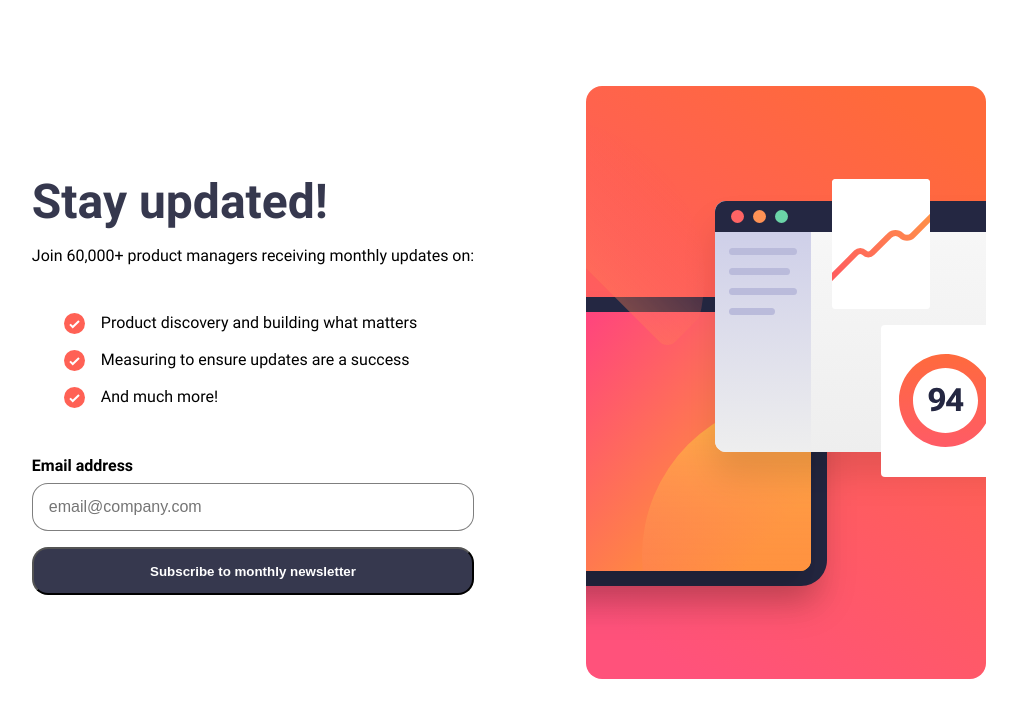
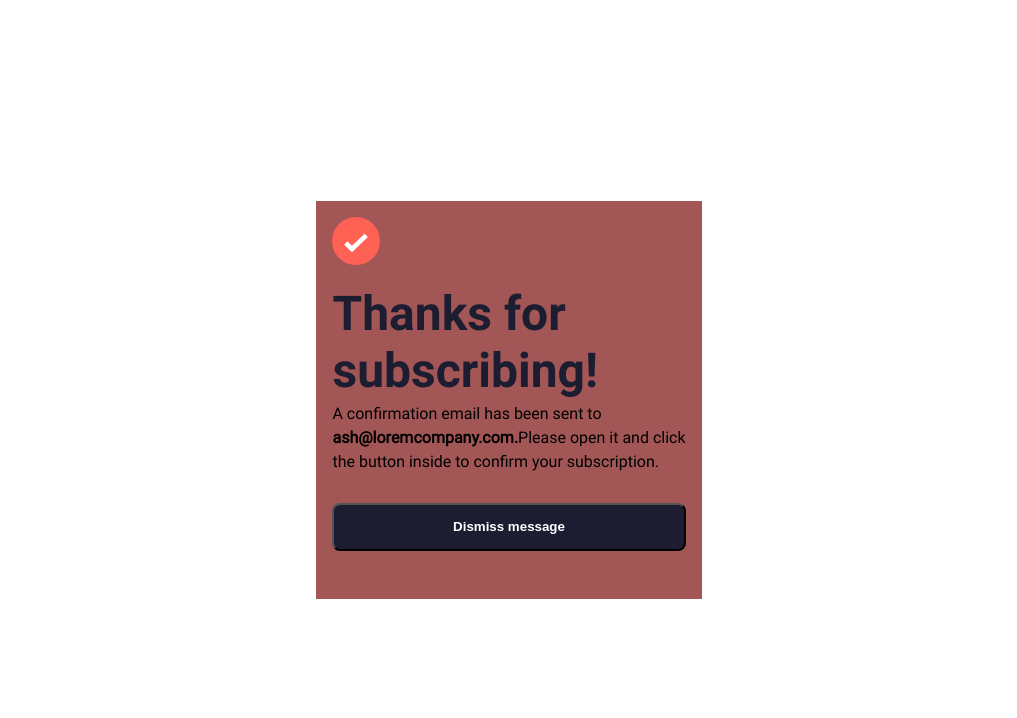
Before and after one commit to Pedrosavioo/newsletter-sign-up, a plain HTML site: page index.html in a window 1280 px wide. Shown: the whole page, without its empty margins (131-1148 px from the left). Drawn offline with Linux system fonts and the light colour scheme; a script that the page names is missing.

Commit message:
email confirmation message screen

```diff
--- a/index.html
+++ b/index.html
@@ -17,9 +17,11 @@
 </head>
 <body>
 
-  <div class="container mb-2">
+  <div class="container mb-2" style="display: none;">
+
     <!-- Sign-up form start -->
     <main>
+
       <h1>Stay updated!</h1>
       <p class="mt-1">Join 60,000+ product managers receiving monthly updates on:</p>
       <ul>
@@ -37,6 +39,7 @@
 
     <!-- side image -->
     <aside>
+
       <img src="assets/images/illustration-sign-up-desktop.svg" alt="illustration sign up" class="img-desktop">
       <img src="assets/images/illustration-sign-up-mobile.svg" alt="illustration sign up" class="img-mobile">
     </aside>
@@ -54,7 +57,17 @@
       Dismiss message
     -->
 
-    <!-- Success message end -->
+
+  </div>
+
+  <div id="sign-up">
+
+    <img src="assets/images/icon-list.svg">
+    <h1 class="mt-1">Thanks for <br> subscribing!</h1>
+    <p class="mt-1">A confirmation email has been sent to </p>
+    <p><strong>ash@loremcompany.com.</strong>Please open it and click</p>
+    <p>the button inside to confirm your subscription.</p>
+    <button class="mt-2 mb-2" id="dismiss-message">Dismiss message</button>
   </div>
   <script src="script.js"></script>
 </body>
--- a/style.css
+++ b/style.css
@@ -9,27 +9,11 @@
     src: url(assets/fonts/Roboto-Regular.ttf);
 }
 
-/*
-
-### Primary
-
-- Tomato: hsl(4, 100%, 67%)
-
-### Neutral
-
-- Dark Slate Grey: hsl(234, 29%, 20%)
-- Charcoal Grey: hsl(235, 18%, 26%)
-- Grey: hsl(231, 7%, 60%)
-- White: hsl(0, 0%, 100%)
-
-
-*/
-
 :root {
     --tomato: hsl(4,100%, 67%);
     --Grey: hsl(231, 7%, 60%);
     --White: hsl(0, 0%, 100%);
-    --dark-slide:  hsl(235, 18%, 26%);
+    --dark-slide:  hsl(237, 27%, 15%);
 }
 
 * {
@@ -59,13 +43,13 @@ main {
     padding: 1rem;
 }
 
-main h1 {
+h1 {
     color: var(--dark-slide);
     font-family: roboto-bold;
     font-size: 3rem;
 }
 
-main p {
+p {
     font-family: roboto-regular;
 }
 
@@ -119,6 +103,39 @@ aside img {
     display: none;
 }
 
+
+
+/* sign-up */
+#sign-up {
+    background: #a35656;
+    padding: 1rem;
+
+    display: ;
+}
+
+#sign-up h1 {
+    font-size: 3rem;
+}
+
+#sign-up p {
+    font-weight: 400;
+    margin-top: 0.3rem;
+}
+
+#sign-up img{
+    height: 3rem;
+}
+
+#dismiss-message {
+    width: 100%;
+    height: 3rem;
+    color: var(--White);
+    font-weight: 700;
+    border: 1px solid --dark-slide;
+    border-radius: 0.5rem;
+    background: var(--dark-slide);
+}
+
 /* media queries*/
 @media (max-width: 700px) {
     body {
@@ -150,7 +167,6 @@ aside img {
     }
 }
 
-
 /* boot css */
 .mt-1 {
     margin-top: 1rem;
```
